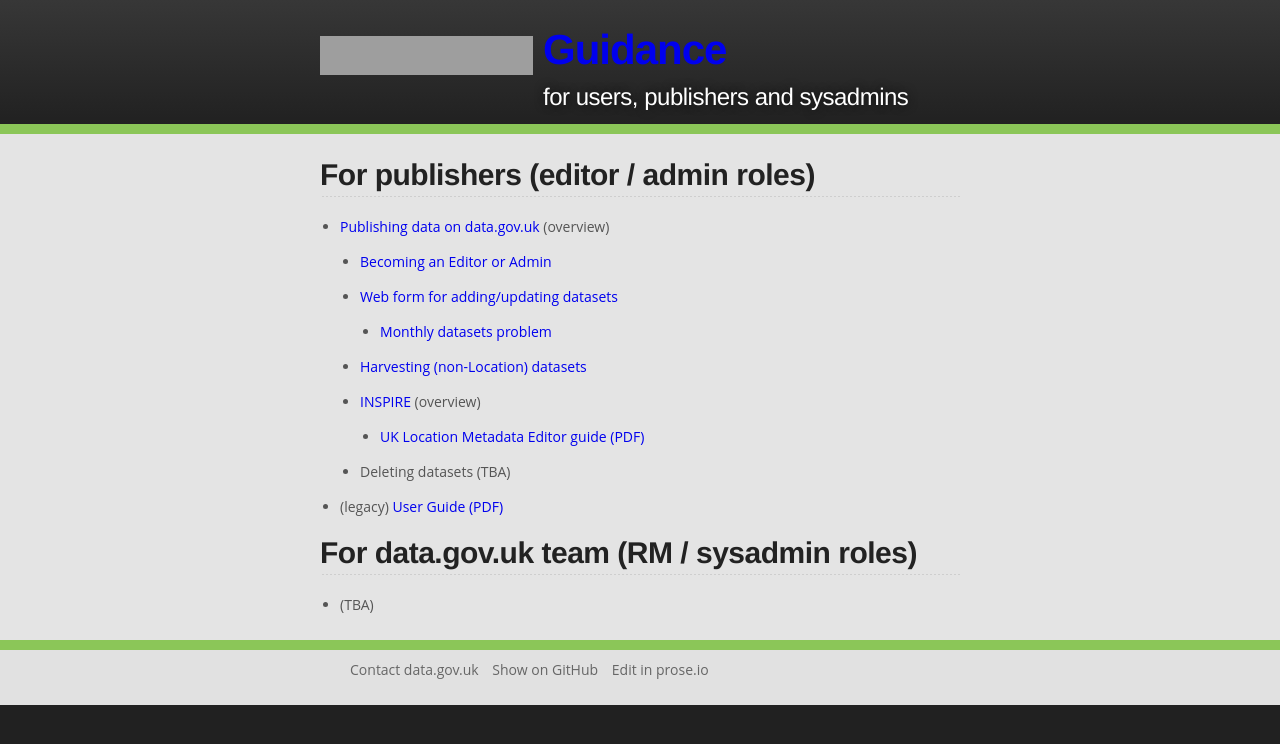
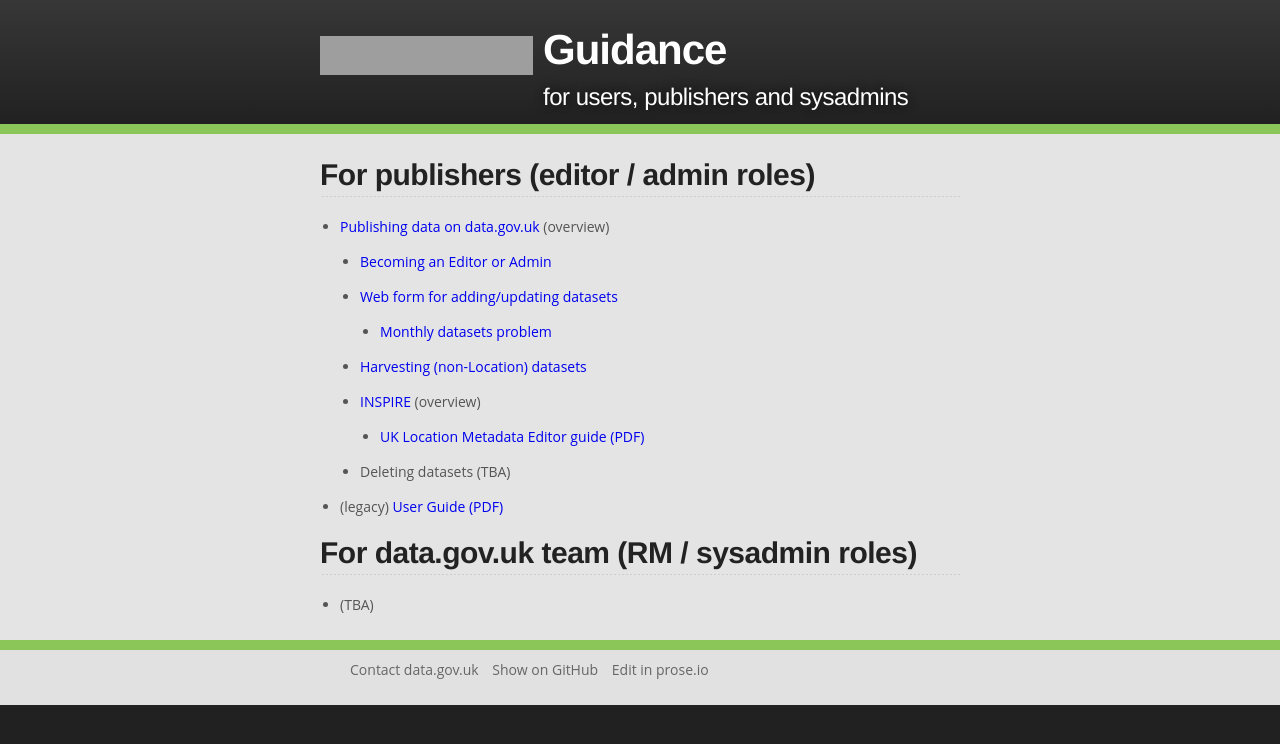
Before and after one commit to datagovuk/guidance, a Jekyll site: the page built from index.md, in a window 1280 px wide. Shown: the top 744 px of the page. Built offline with Jekyll 4.4.1, drawn with Linux system fonts in a browser that asks for light colours; grey boxes are pictures that could not be loaded.

Commit message:
Try harder to fix title link colour

```diff
--- a/stylesheets/stylesheet.css
+++ b/stylesheets/stylesheet.css
@@ -309,7 +309,7 @@
   text-decoration: none;
 }
 
-#project_title a:visited {
+#project_title a {
   color: #fff;
 }
 
```
